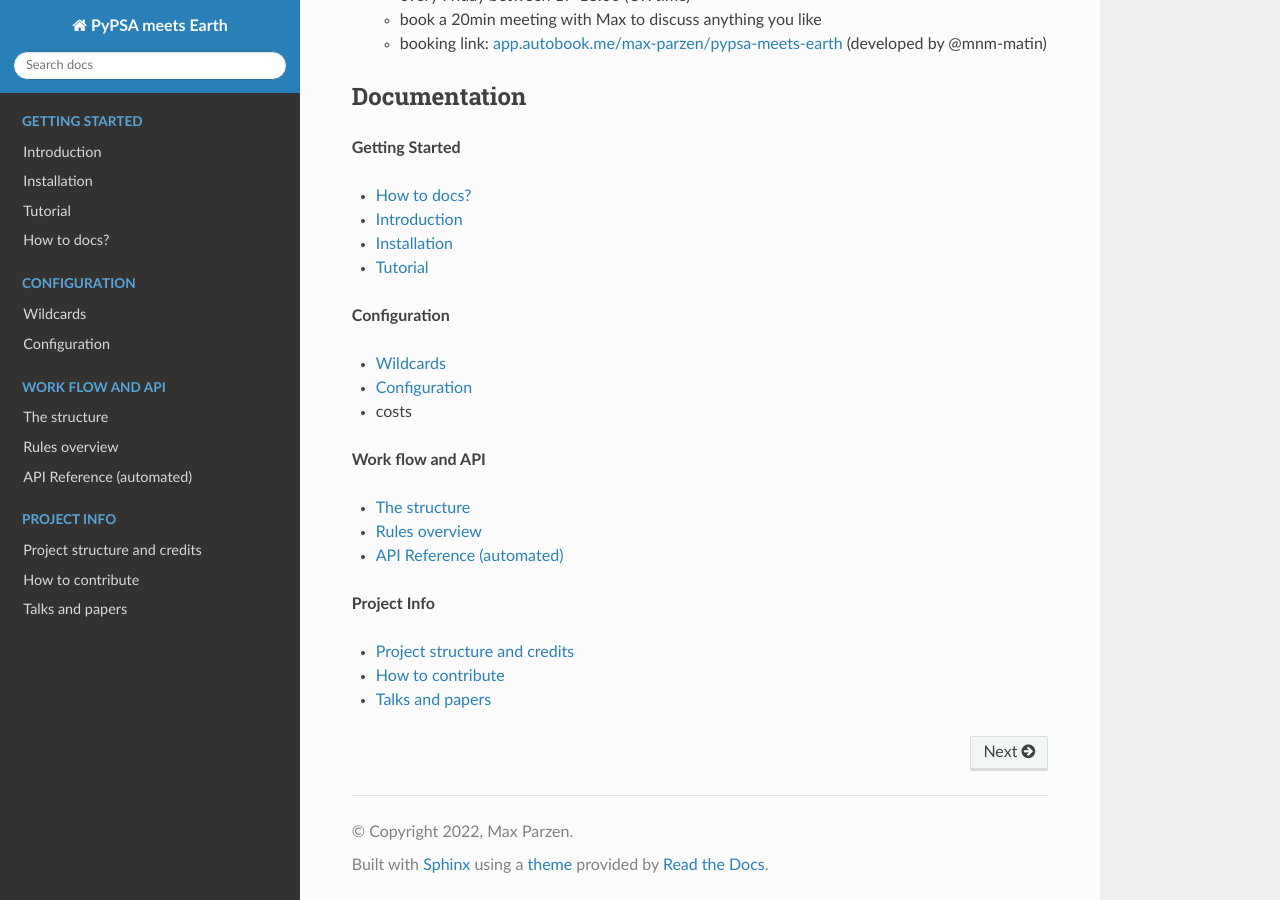
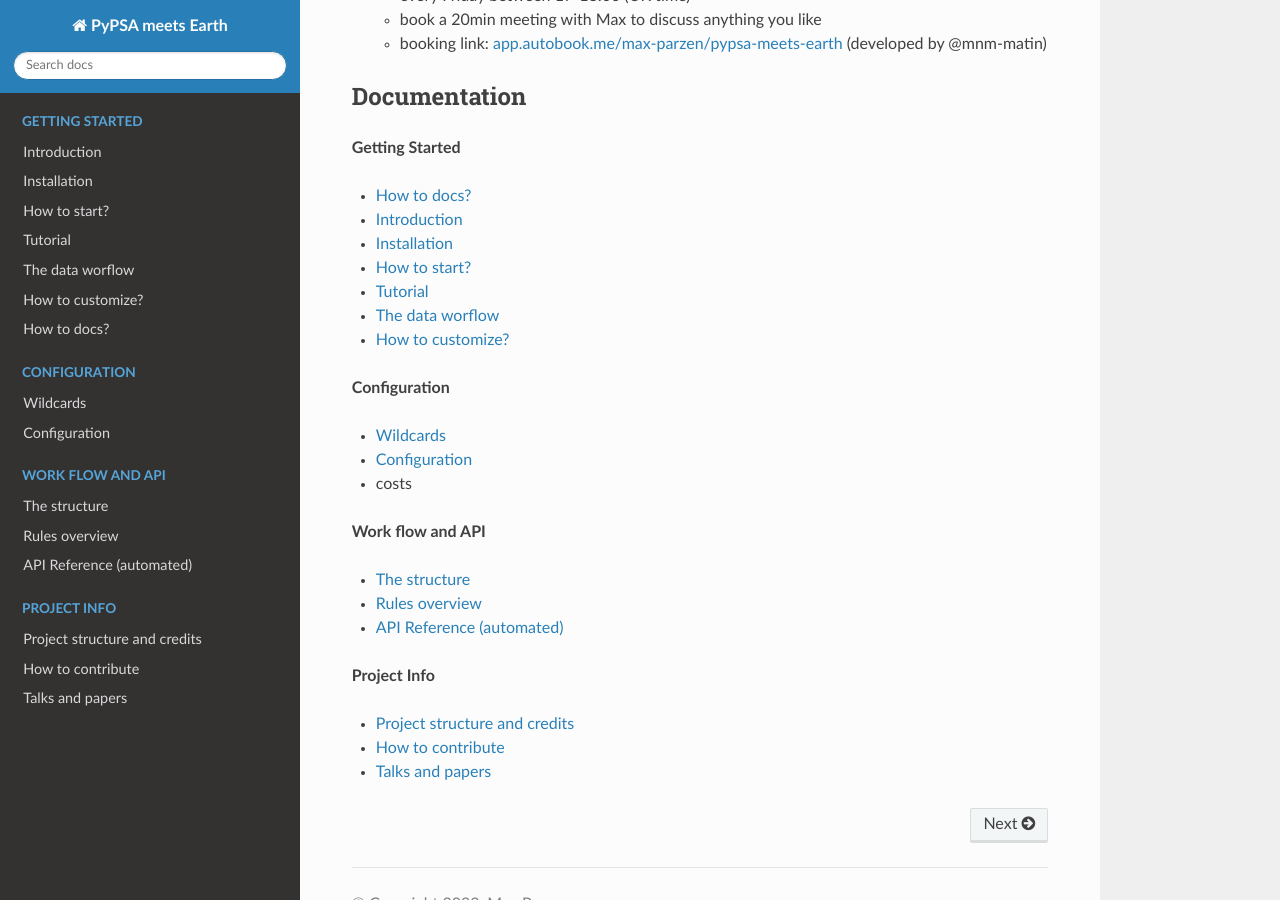
Before and after one commit to pypsa-meets-earth/pypsa-earth, a Sphinx documentation site: the page built from doc/index.rst, in a window 1280 px wide and 900 px high, scrolled down 1302 px. Built offline with Sphinx 7.4.7 and the Read the Docs theme 2.0.0, drawn with Linux system fonts in a browser that asks for light colours; pages that are not in the unit, such as notebooks, are missing from menus; the version number could not be read and is left out.

Commit message:
Update index

```diff
--- a/doc/index.rst
+++ b/doc/index.rst
@@ -62,7 +62,10 @@
 * :doc:`how_to_docs`
 * :doc:`introduction`
 * :doc:`installation`
+* :doc:`how_to_start`
 * :doc:`tutorial`
+* :doc:`data_workflow`
+* :doc:`how_to_customize`
 
 .. toctree::
    :hidden:
@@ -71,7 +74,10 @@
 
    introduction
    installation
+   how_to_start
    tutorial
+   data_workflow
+   how_to_customize
    how_to_docs
 
 **Configuration**
```
